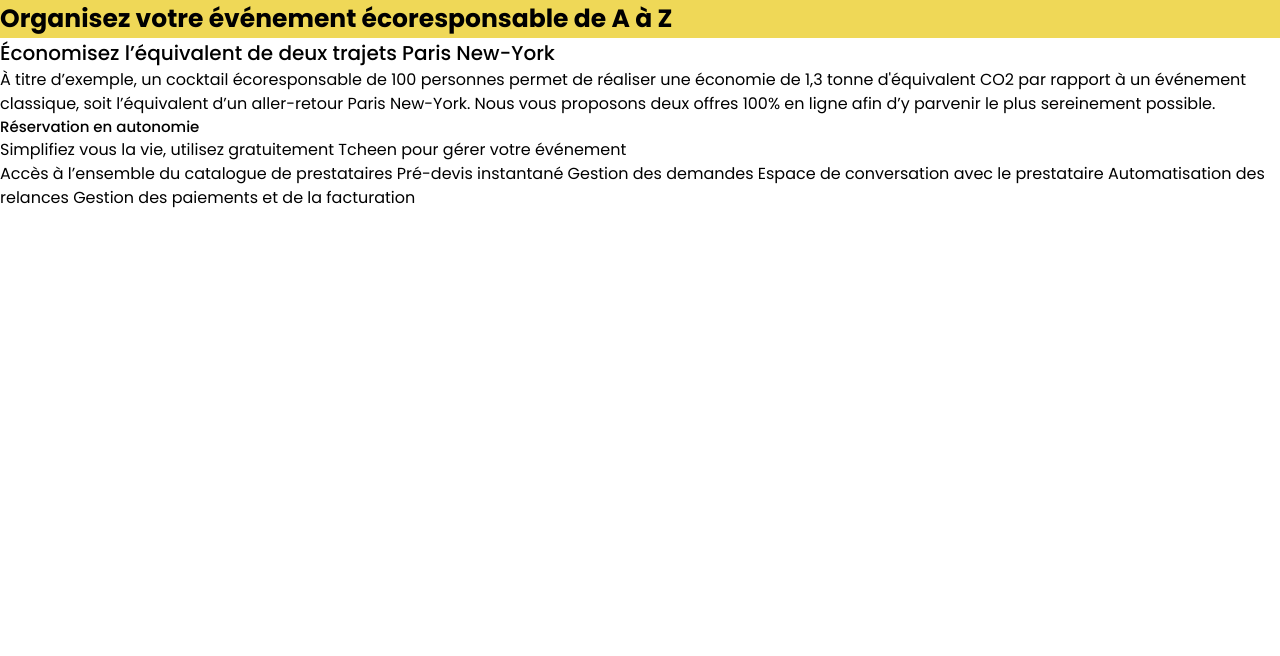
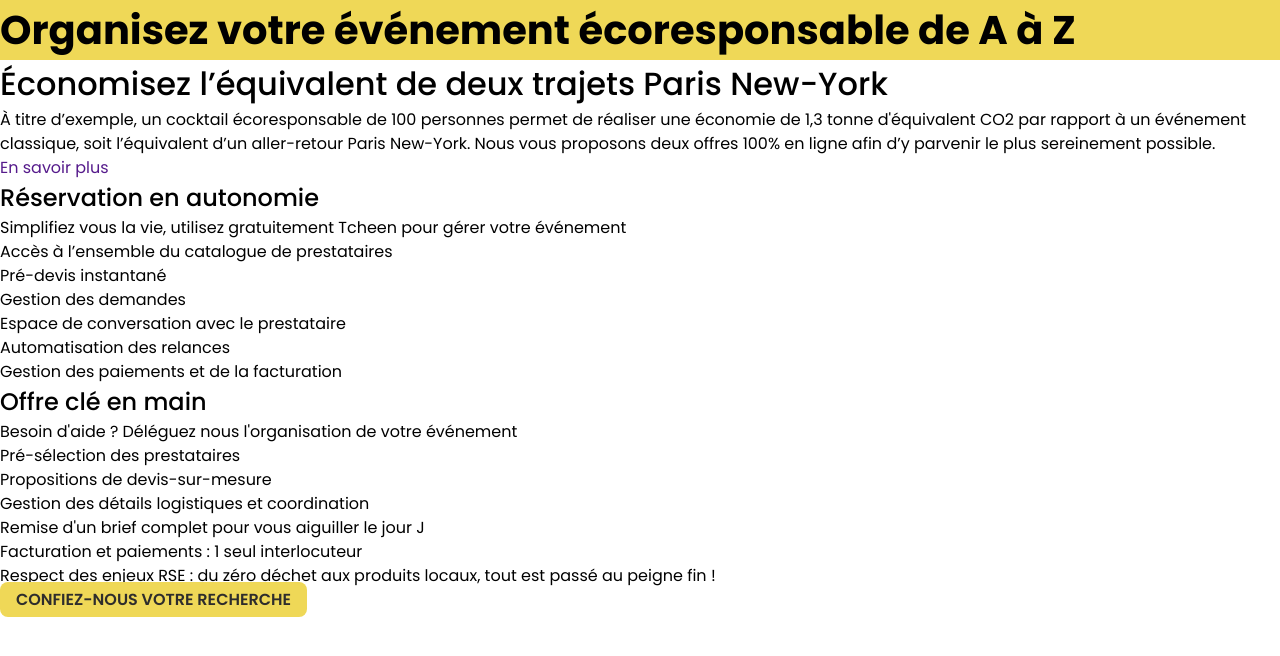
Before and after one commit to leilycoquard/new_homepage, a PHP site: page / in a window 1280 px wide. Shown: the top 656 px of the page. Run offline with PHP 8.4, Linux system fonts and the light colour scheme.

Commit message:
starting intro

```diff
--- a/css/_init.scss
+++ b/css/_init.scss
@@ -16,7 +16,7 @@ h2 { font-size: $fs-h2; font-weight: $fw-h2;}
 h3 { font-size: $fs-h3; font-weight: $fw-h3;}
 h4 { font-size: $fs-h4; font-weight: $fw-h4;}
 h5 { font-size: $fs-h5; font-weight: $fw-h5;}
-p,a{ font-size: $fs-base; font-weight: $fw-base;}
+p,a, li{ font-size: $fs-base; font-weight: $fw-base;}
 
 
 a {
--- a/css/home/_index.scss
+++ b/css/home/_index.scss
@@ -1,5 +1,5 @@
 html {
-    font-size:10px;
+    font-size:16px;
     line-height: 1.5;
 }
 
--- a/css/styles.css
+++ b/css/styles.css
@@ -163,7 +163,7 @@ h5 {
   font-weight: 600;
 }
 
-p, a {
+p, a, li {
   font-size: 16px;
   font-weight: 400;
 }
@@ -242,7 +242,7 @@ button:hover {
 }
 
 html {
-  font-size: 10px;
+  font-size: 16px;
   line-height: 1.5;
 }
 
--- a/section1_hero.php
+++ b/section1_hero.php
@@ -10,6 +10,17 @@
             <h1>Organisez votre événement écoresponsable de A à Z</h1>
         </div>
 
+        <div class="home_search_form">
+
+            <form class="r_form" action ="#" method="POST">
+
+                <div class="form_content">
+
+                </div>
+
+            </form>
+
+        </div>
     </div>
 
 </section>
--- a/section3_co2.php
+++ b/section3_co2.php
@@ -7,7 +7,7 @@
                  classique, soit l’équivalent d’un aller-retour Paris New-York. Nous vous proposons deux offres 100% en ligne afin d’y parvenir le plus sereinement possible.</p>
         </div>
         <div>
-            <a href=""></a>
+            <a href="">En savoir plus</a>
         </div>
     </div>
 
--- a/section4_offres.php
+++ b/section4_offres.php
@@ -10,16 +10,42 @@
 
             <div>
                 <p>Simplifiez vous la vie, utilisez gratuitement Tcheen pour gérer votre événement<p>
-                Accès à l’ensemble du catalogue de prestataires
-                Pré-devis instantané
-                Gestion des demandes
-                Espace de conversation avec le prestataire
-                Automatisation des relances
-                Gestion des paiements et de la facturation
+                <ul>
+                    <li>Accès à l’ensemble du catalogue de prestataires</li>
+                    <li>Pré-devis instantané</li>
+                    <li>Gestion des demandes</li>
+                    <li>Espace de conversation avec le prestataire</li>
+                    <li>Automatisation des relances</li>
+                    <li>Gestion des paiements et de la facturation</li>
+                </ul>
             </div>
 
         </div>
 
+        <div>
+
+            <div>
+                <h3>Offre clé en main</h3>
+            </div>
+
+            <div>
+                <p>Besoin d'aide ? Déléguez nous l'organisation de votre événement<p>
+                <ul>
+                    <li>Pré-sélection des prestataires</li>
+                    <li>Propositions de devis-sur-mesure</li>
+                    <li>Gestion des détails logistiques et coordination</li>
+                    <li>Remise d'un brief complet pour vous aiguiller le jour J</li>
+                    <li>Facturation et paiements : 1 seul interlocuteur</li>
+                    <li>Respect des enjeux RSE : du zéro déchet aux produits locaux, tout est passé au peigne fin !</li>
+                </ul>
+            </div>
+
+        </div>
+
+    </div>
+
+    <div>
+        <a href="" class="r-kit-btn">Confiez-nous votre recherche</a>
     </div>
 
 </section>
```
Also changed, not shown: 1 other file.
